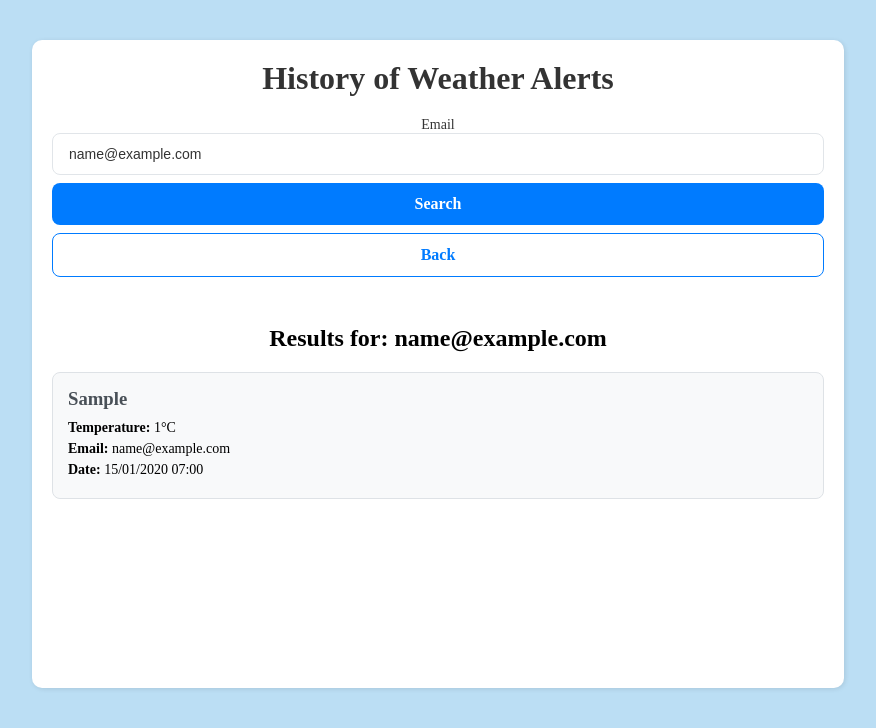
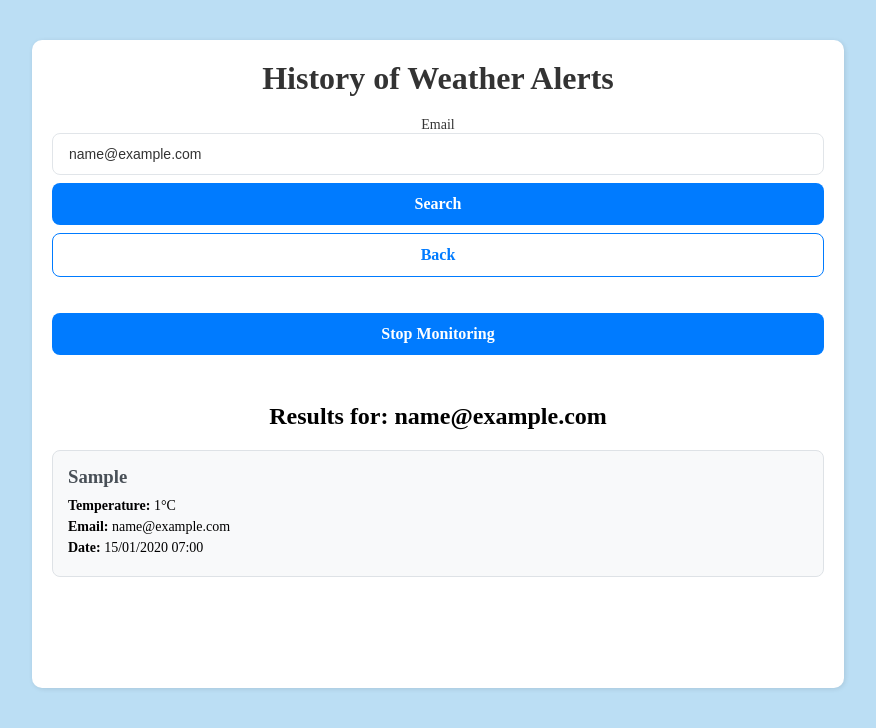
Before and after one commit to dornellesfr/django-weather, a Django app: template templates/weather/history.html in a window 1280 px wide. Shown: the top 728 px of the page, without its empty margins (202-1078 px from the left). Run offline with Django 5.2, Linux system fonts and the light colour scheme; tables that the repository leaves empty hold one stand-in row (values such as "Sample post"); the template is opened without the code that fills it: values that come from a table or form of the project are taken from there, most other values are stand-ins (such as "Sample title", 1, 10 or a date in 2020).

Commit message:
feat: :sparkles: add feature to stop monitoring

```diff
--- a/templates/weather/history.html
+++ b/templates/weather/history.html
@@ -26,9 +26,21 @@
                     value="{{ email_search|default:'' }}"
                 >
                 <button class="btn primary" type="submit">Search</button>
+                <!-- <button class="btn primary" type="submit">Finish Monitoring</button> -->
                 <a href="{% url 'weather:home' %}" class="btn secondary">Back</a>
             </div>
         </form>
+
+        {% if email_search %}
+        <form method="post" action="{% url 'weather:stop_monitoring' %}">
+            {% csrf_token %}
+            <input type="hidden" name="email" value="{{ email_search }}">
+            <button class="btn primary" type="submit"
+                    onclick="return confirm('Stop monitoring for {{ email_search }}?')">
+                Stop Monitoring
+            </button>
+        </form>
+        {% endif %}
 
         {% if messages %}
             <div>
--- a/weather/forms.py
+++ b/weather/forms.py
@@ -6,7 +6,7 @@ from .services import get_coordinates
 class TemperatureForms(forms.Form):
     email = forms.EmailField(
         max_length=255,
-        label='Email',
+        label='E-mail',
         widget=forms.EmailInput(attrs={'placeholder': 'Type your email'}),
     )
     place = forms.CharField(
@@ -15,7 +15,7 @@ class TemperatureForms(forms.Form):
         widget=forms.TextInput(attrs={'placeholder': 'Type a city name'}),
     )
     max_temperature = forms.IntegerField(
-        label='Temperatura Máxima',
+        label='Max temperature',
         widget=forms.NumberInput(attrs={'placeholder': 'Type the maximum temperature'}),
     )
     interval = forms.ChoiceField(
--- a/weather/urls.py
+++ b/weather/urls.py
@@ -7,4 +7,8 @@ app_name = 'weather'
 urlpatterns = [
     path('', views.home_weather, name='home'),
     path('history/', views.history_weather, name='history'),
+    path('stop-monitoring/',
+         views.stop_monitoring,
+         name='stop_monitoring'
+        ),
 ]
```
Also changed, not shown: weather/services.py (+20 -8 lines), weather/views.py (+15 -1 lines).
